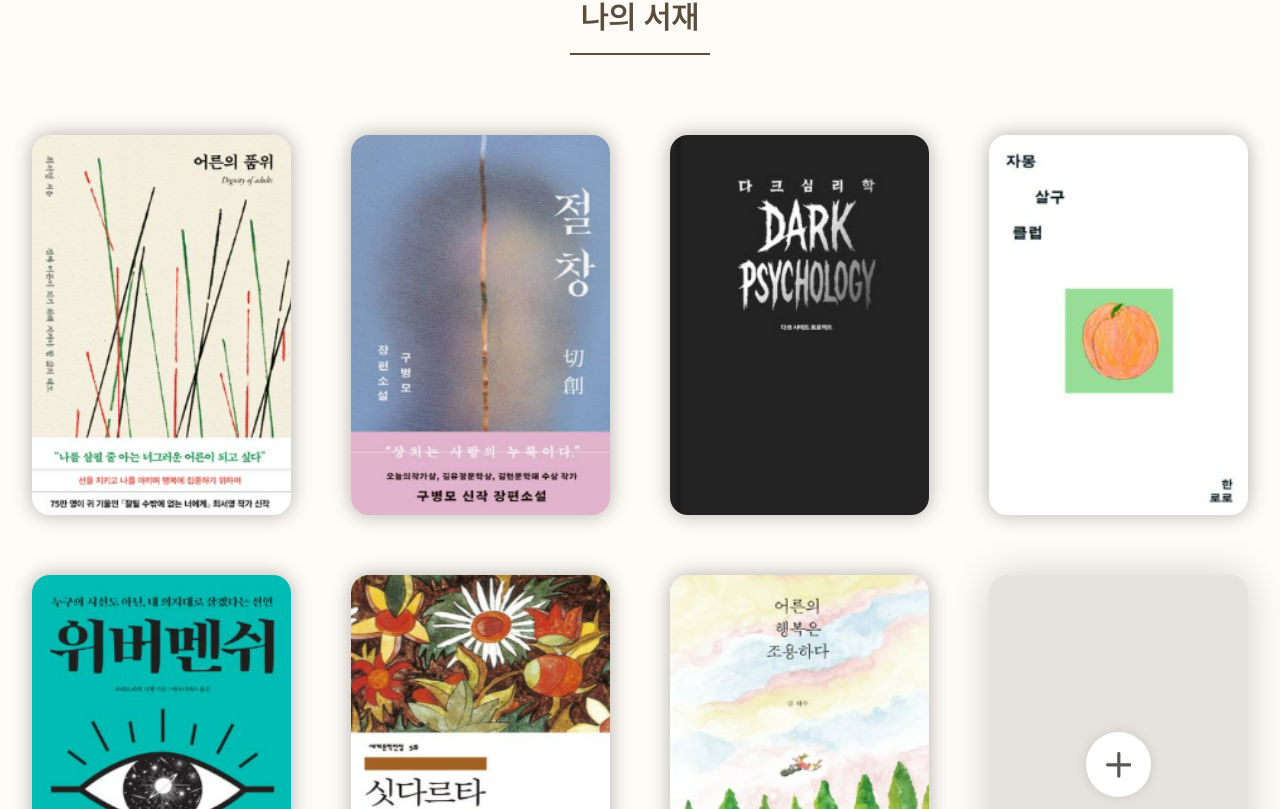
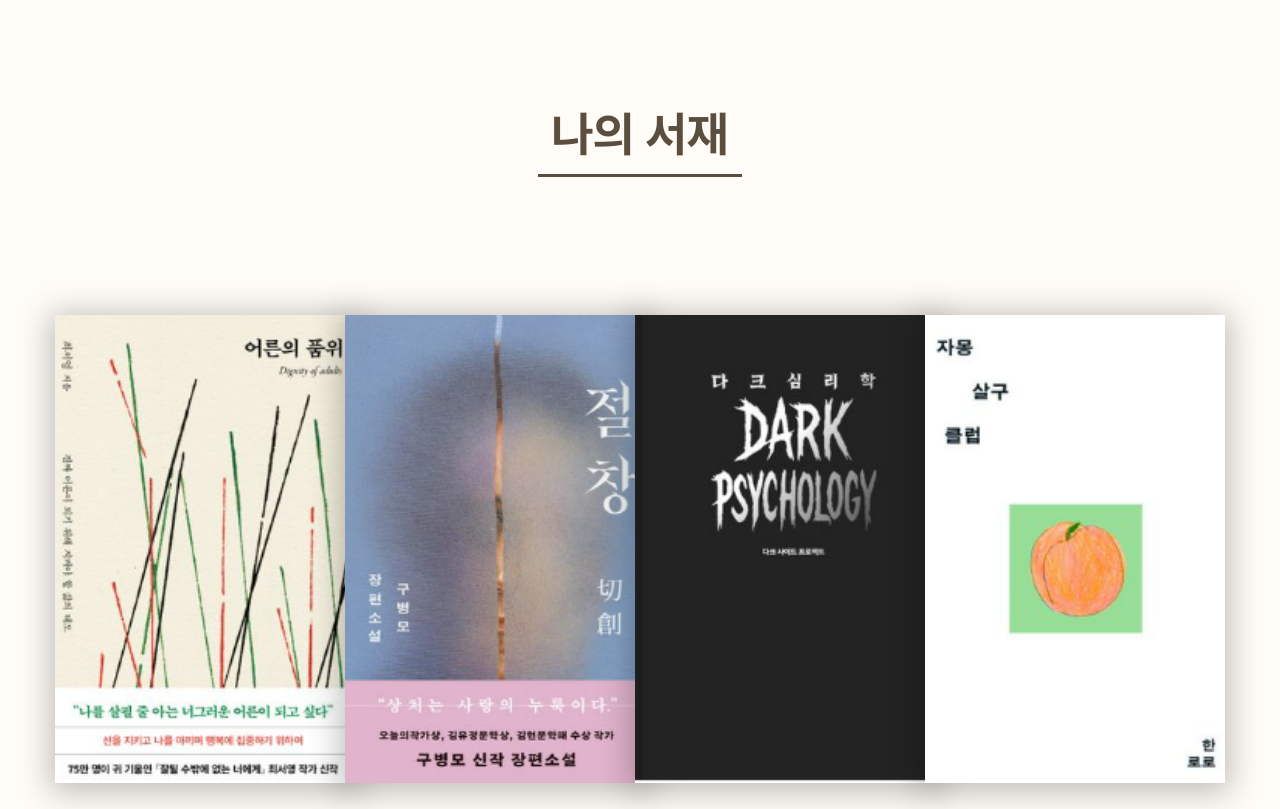
Before and after one commit to DSWU-UMC-9th/UMC-9th-TEAM-WEB-FE, a React (Vite) app: page /library in a window 1280 px wide. Shown: the part 271-1080 px from the top of the page. Built offline with nearby package versions, Linux system fonts and the light colour scheme.

Commit message:
💄 Design: 나의 서재 페이지 스타일 수정 (#13)
Design: 나의 서재 페이지 스타일 수정 (#13)

```diff
--- a/src/pages/LibraryPage/LibraryPage.tsx
+++ b/src/pages/LibraryPage/LibraryPage.tsx
@@ -22,7 +22,7 @@ const LibraryPage = () => {
   };
 
   return (
-    <main className="w-full bg-white-normal pb-[138px] pt-12">
+    <main className="w-full bg-white-normal pb-[141px] pt-[153px]">
       <section className="mx-auto w-full">
         {/* 상단 타이틀 */}
         <LibraryHeader />
--- a/src/pages/LibraryPage/components/LibraryAddCard.tsx
+++ b/src/pages/LibraryPage/components/LibraryAddCard.tsx
@@ -14,13 +14,12 @@ const LibraryAddCard = ({ onClick, imageUrl }: LibraryAddCardProps) => {
       type="button"
       onClick={onClick}
       className="
-        w-full
-        max-w-[260px]
+        w-[323px]
+        h-[468px]
         aspect-[3/4.4]
         grid place-items-center
-        rounded-[18px]
         bg-white-normal-hover
-        shadow-[0_0_40px_rgba(0,0,0,0.18)]
+        shadow-[0_4px_30px_5px_rgba(0,0,0,0.25)]
         overflow-hidden
       "
     >
@@ -34,11 +33,10 @@ const LibraryAddCard = ({ onClick, imageUrl }: LibraryAddCardProps) => {
         <div
           className="
             flex items-center justify-center
-            bg-white
+            bg-brown-light
             rounded-full
-            w-[25%]
+            w-[81px]
             aspect-square
-            shadow-[0_0_12px_rgba(0,0,0,0.12)]
           "
         >
           <PlusIcon
--- a/src/pages/LibraryPage/components/LibraryBookCard.tsx
+++ b/src/pages/LibraryPage/components/LibraryBookCard.tsx
@@ -23,13 +23,12 @@ const LibraryBookCard = ({ book }: LibraryBookCardProps) => {
       onClick={handleClick}
       className="
         relative
-        w-full
-        max-w-[260px]
+        w-[300px]
+        h-[468px]
         aspect-[3/4.4]
         overflow-hidden
         bg-gray-200
-        shadow-[0_0_20px_rgba(0,0,0,0.3)]
-        rounded-[18px]
+        shadow-[0_4px_30px_5px_rgba(0,0,0,0.25)]
       "
     >
       <img
--- a/src/pages/LibraryPage/components/LibraryBookGrid.tsx
+++ b/src/pages/LibraryPage/components/LibraryBookGrid.tsx
@@ -13,12 +13,10 @@ const LibraryBookGrid = ({ books, onAddClick }: LibraryBookGridProps) => {
     <div
       className="
         grid
-        grid-cols-2       /* 아주 작은 화면: 2컬럼 */
-        sm:grid-cols-3    /* 작은 태블릿: 3컬럼 */
-        lg:grid-cols-4    /* 데스크탑 이상: 4컬럼 */
-        gap-15
-        px-4 sm:px-8
-        py-10
+        grid-cols-4
+        gap-x-[150px]
+        gap-y-[182.5px]
+        px-[135px]
         justify-items-center
       "
     >
--- a/src/pages/LibraryPage/components/LibraryHeader.tsx
+++ b/src/pages/LibraryPage/components/LibraryHeader.tsx
@@ -2,12 +2,12 @@
 
 const LibraryHeader = () => {
     return (
-      <header className="mb-10 flex flex-col items-center justify-center">
-        <h2 className="text-[28px] md:text-[32px] font-semibold text-brown-dark">
+      <header className="mb-[138px] flex flex-col items-center justify-center">
+        <h2 className="text-[48px] font-bold text-brown-dark">
           나의 서재
         </h2>
         {/* 타이틀 아래 작은 라인 */}
-        <div className="mt-3 h-[2px] w-[140px] bg-brown-dark" />
+        <div className="mt-[4px] h-[3px] w-[204px] bg-brown-dark" />
       </header>
     );
   };
```
